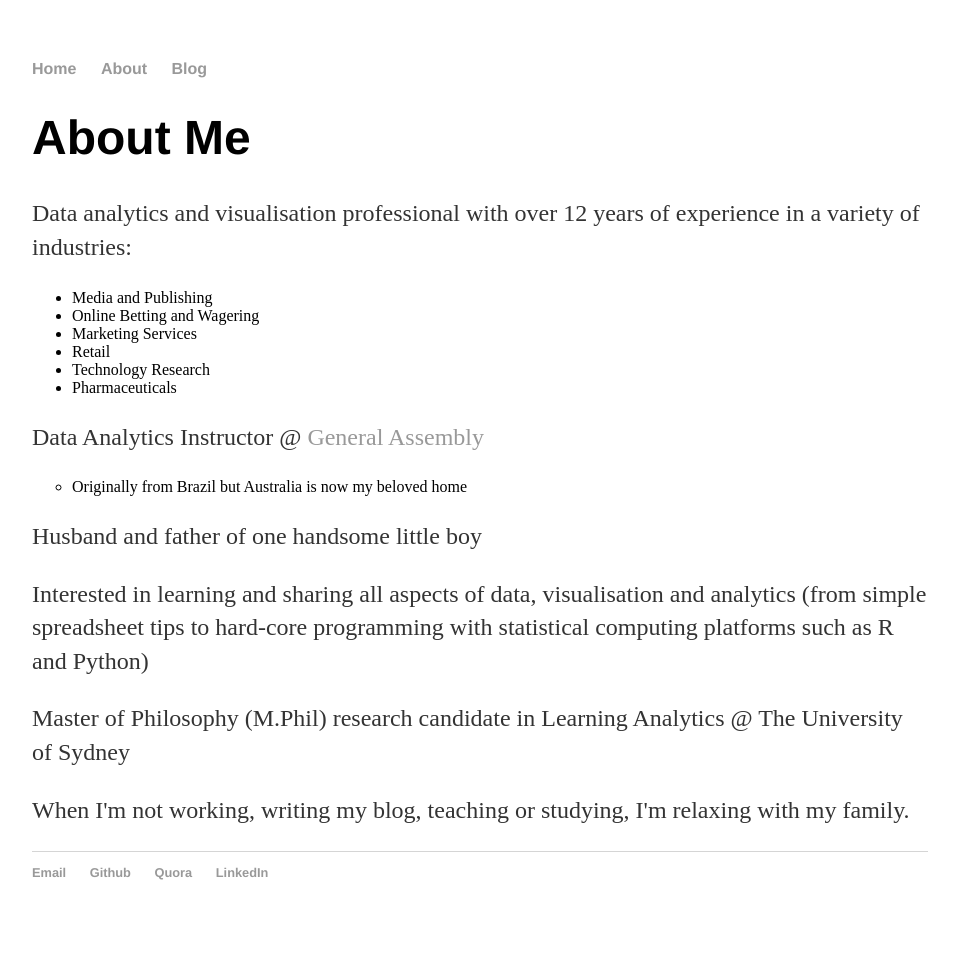
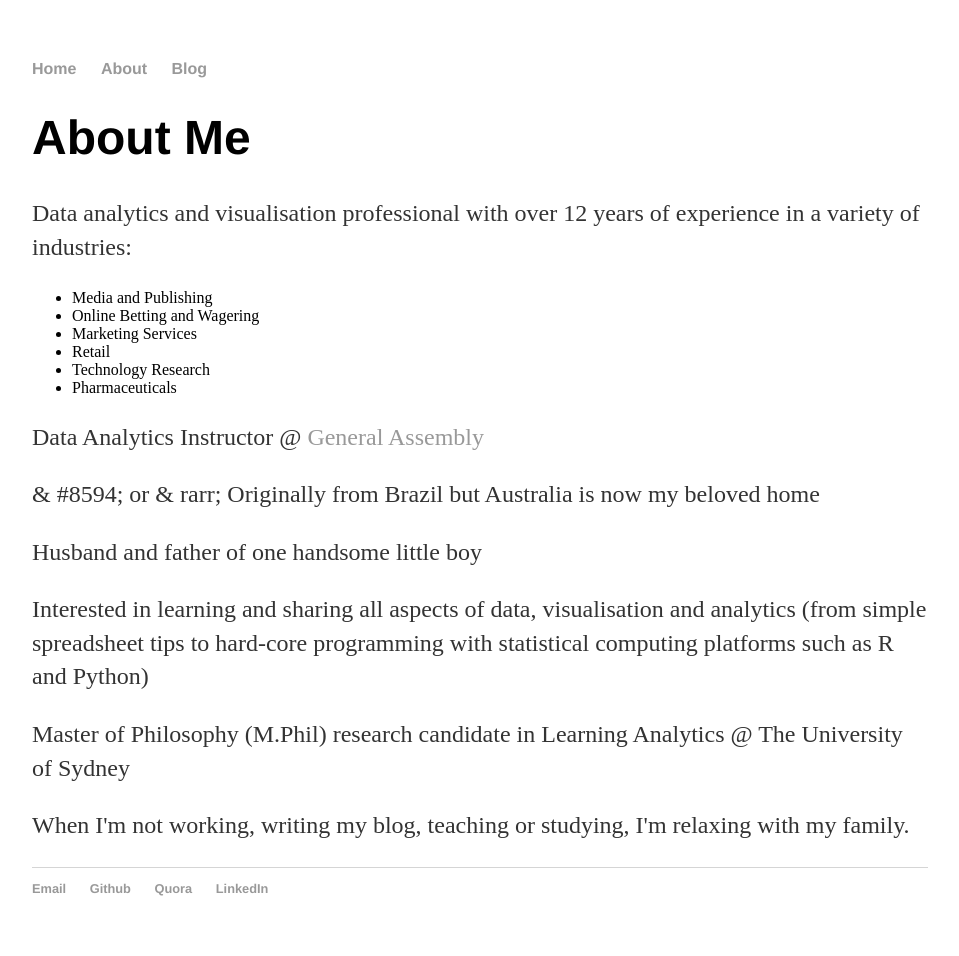
Before and after one commit to FelipeRego/FelipeRego.github.io, a Jekyll site: the page built from about/index.html, in a window 1280 px wide. Shown: the whole page, without its empty margins (160-1119 px from the left). Built offline with Jekyll 4.4.1, drawn with Linux system fonts in a browser that asks for light colours; a script that is not in the unit is left out; comment, search, counter and statistics services are not loaded.

Commit message:
Update index.html

```diff
--- a/about/index.html
+++ b/about/index.html
@@ -24,10 +24,7 @@
 	</p>
 
 	<p>
-		<ul>
-			<li type="circle">Originally from Brazil but Australia is now my beloved home
-			</li>
-		</ul>
+		& #8594; or & rarr; Originally from Brazil but Australia is now my beloved home
 	</p>
 
 
```
